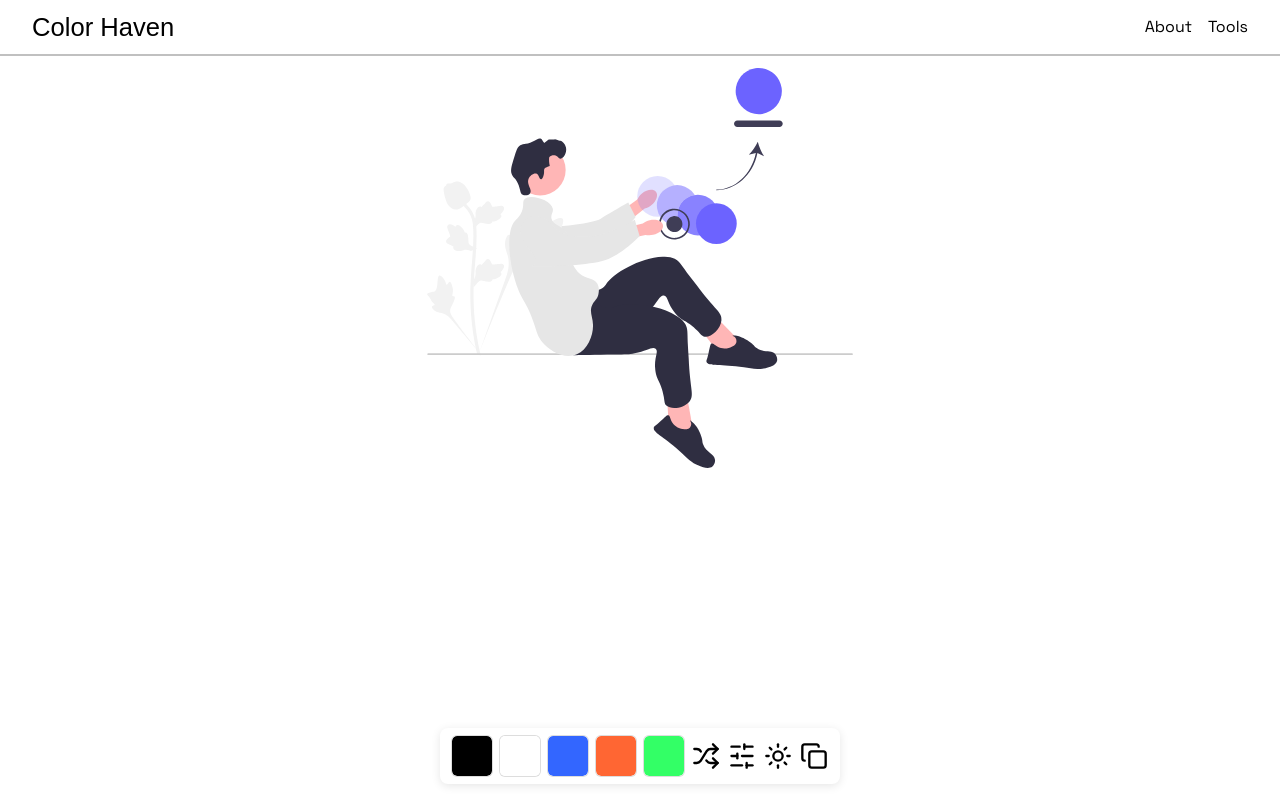
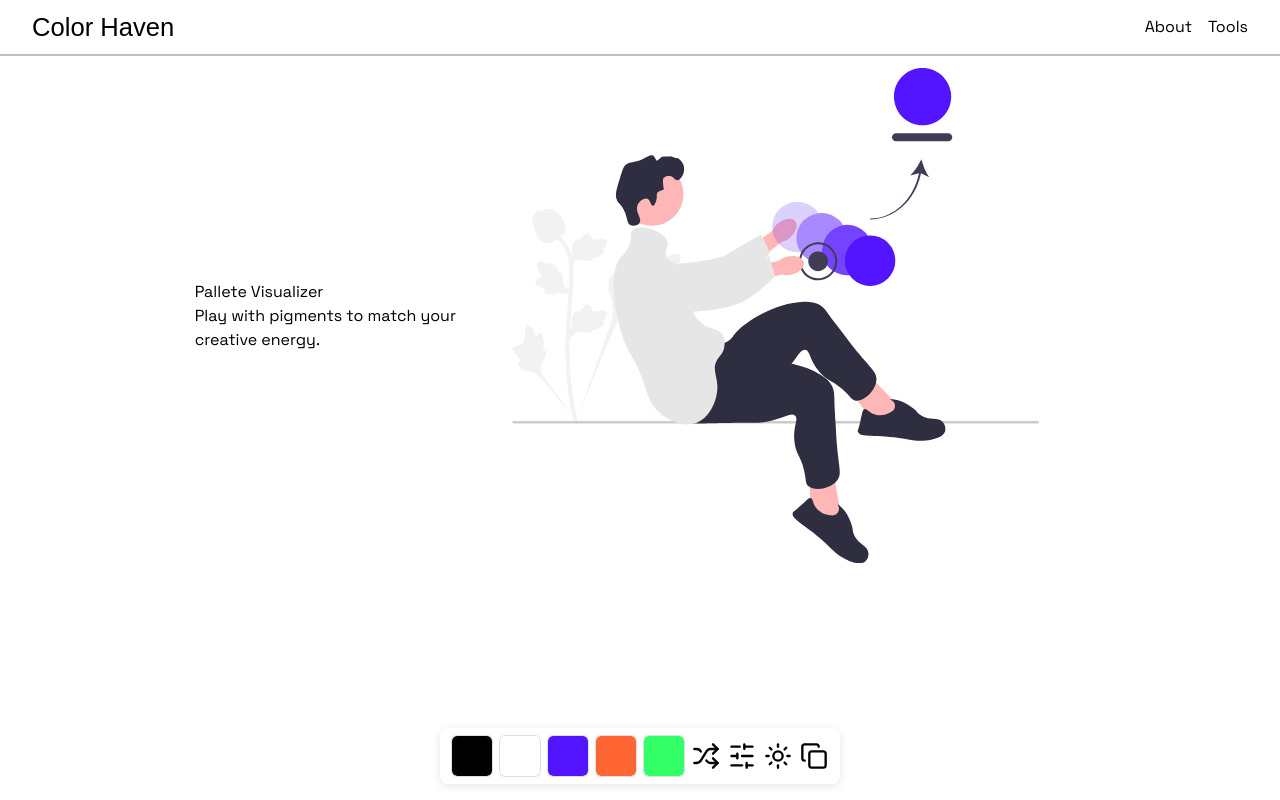
Before and after one commit to tempestmeow/ColorHaven, a Next.js app: page / in a window 1280 px wide. Built offline with nearby package versions, Linux system fonts and the light colour scheme; a web font is replaced by a local one.

Commit message:
added a product description and visualize the changing of colors

```diff
--- a/src/app/components/ColorNavigation.jsx
+++ b/src/app/components/ColorNavigation.jsx
@@ -2,13 +2,19 @@
 import { useState, useRef, useEffect } from "react";
 import { Moon, Sun, Shuffle, Copy, SlidersHorizontal } from "lucide-react";
 
-export default function ColorNavigation() {
+export default function ColorNavigation({
+  textColor,
+  backgroundColor,
+  primaryColor,
+  secondaryColor,
+  accentColor,
+  setTextColor,
+  setBackgroundColor,
+  setPrimaryColor,
+  setSecondaryColor,
+  setAccentColor,
+}) {
   const [darkMode, setDarkMode] = useState(false);
-  const [textColor, setTextColor] = useState("#000000");
-  const [backgroundColor, setBackgroundColor] = useState("#FFFFFF");
-  const [primaryColor, setPrimaryColor] = useState("#3366FF");
-  const [secondaryColor, setSecondaryColor] = useState("#FF6633");
-  const [accentColor, setAccentColor] = useState("#33FF66");
   const [showColorEditor, setShowColorEditor] = useState(false);
   const [hueAdjustment, setHueAdjustment] = useState(0);
   const [saturationAdjustment, setSaturationAdjustment] = useState(0);
@@ -18,7 +24,7 @@ export default function ColorNavigation() {
   const [originalColors, setOriginalColors] = useState({
     text: "#000000",
     background: "#FFFFFF",
-    primary: "#3366FF",
+    primary: "#5314ff",
     secondary: "#FF6633",
     accent: "#33FF66",
   });
--- a/src/app/components/ColorSelectorIllustration.jsx
+++ b/src/app/components/ColorSelectorIllustration.jsx
@@ -1,4 +1,4 @@
-export default function ColorSelectorIllustration() {
+export default function ColorSelectorIllustration({ primaryColor }) {
   return (
     <div className="w-full h-full flex justify-center">
       <svg
@@ -35,7 +35,7 @@ export default function ColorSelectorIllustration() {
             cx="284.19977"
             cy="158.33361"
             r="25.13289"
-            fill="#6c63ff"
+            fill={primaryColor}
             opacity=".2"
           />
           <circle cx="308.3457" cy="169.52001" r="25.13289" fill="#fff" />
@@ -43,7 +43,7 @@ export default function ColorSelectorIllustration() {
             cx="308.3457"
             cy="169.52001"
             r="25.13289"
-            fill="#6c63ff"
+            fill={primaryColor}
             opacity=".5"
           />
           <circle cx="333.83306" cy="181.32788" r="25.13289" fill="#fff" />
@@ -51,10 +51,15 @@ export default function ColorSelectorIllustration() {
             cx="333.83306"
             cy="181.32788"
             r="25.13289"
-            fill="#6c63ff"
+            fill={primaryColor}
             opacity=".8"
           />
-          <circle cx="356.63755" cy="191.89281" r="25.13289" fill="#6c63ff" />
+          <circle
+            cx="356.63755"
+            cy="191.89281"
+            r="25.13289"
+            fill={primaryColor}
+          />
         </g>
         <g>
           <path
@@ -137,7 +142,7 @@ export default function ColorSelectorIllustration() {
         />
         <path
           d="M380.75654,32.78589c2.36542,15.53268,16.92593,26.24454,32.45861,23.87912,15.53268-2.36542,26.24454-16.92593,23.87912-32.45861-2.36542-15.53268-16.92593-26.24454-32.45861-23.87912-15.53268,2.36542-26.24454,16.92593-23.87912,32.45861Z"
-          fill="#6c63ff"
+          fill={primaryColor}
         />
         <path
           id="uuid-d43be532-fa37-4a43-8eed-58df037ae9c1-317"
--- a/src/app/page.js
+++ b/src/app/page.js
@@ -1,18 +1,44 @@
+"use client";
+
 import BlobIllustration from "./components/BlobIllustration";
 import ColorNavigation from "./components/ColorNavigation";
 import ColorSelectorIllustration from "./components/ColorSelectorIllustration";
 import Header from "./components/Header";
+import { useState } from "react";
 
 export default function Home() {
+  const [textColor, setTextColor] = useState("#000000");
+  const [backgroundColor, setBackgroundColor] = useState("#FFFFFF");
+  const [primaryColor, setPrimaryColor] = useState("#5314FF");
+  const [secondaryColor, setSecondaryColor] = useState("#FF6633");
+  const [accentColor, setAccentColor] = useState("#33FF66");
+
   return (
     <div className="page flex-col items-center justify-center">
       <Header />
       <div className="MainPage pt-17 flex justify-center items-center">
         <div className="p1 flex justify-center items-center">
-          <ColorSelectorIllustration />
+          <div className="flex-col">
+            <div className="">Pallete Visualizer</div>
+            <div className="">
+              Play with pigments to match your creative energy.
+            </div>
+          </div>
+          <ColorSelectorIllustration primaryColor={primaryColor} />
         </div>
       </div>
-      <ColorNavigation />
+      <ColorNavigation
+        textColor={textColor}
+        backgroundColor={backgroundColor}
+        primaryColor={primaryColor}
+        secondaryColor={secondaryColor}
+        accentColor={accentColor}
+        setTextColor={setTextColor}
+        setBackgroundColor={setBackgroundColor}
+        setPrimaryColor={setPrimaryColor}
+        setSecondaryColor={setSecondaryColor}
+        setAccentColor={setAccentColor}
+      />
     </div>
   );
 }
```
